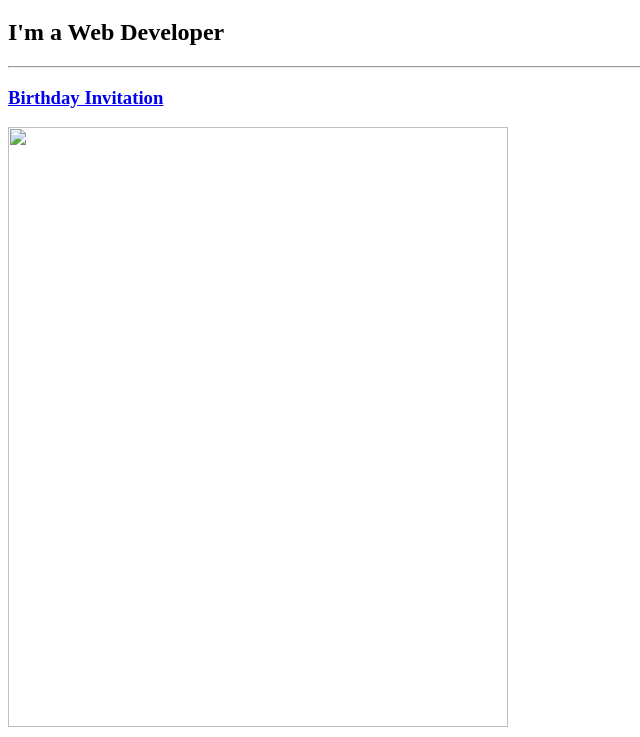
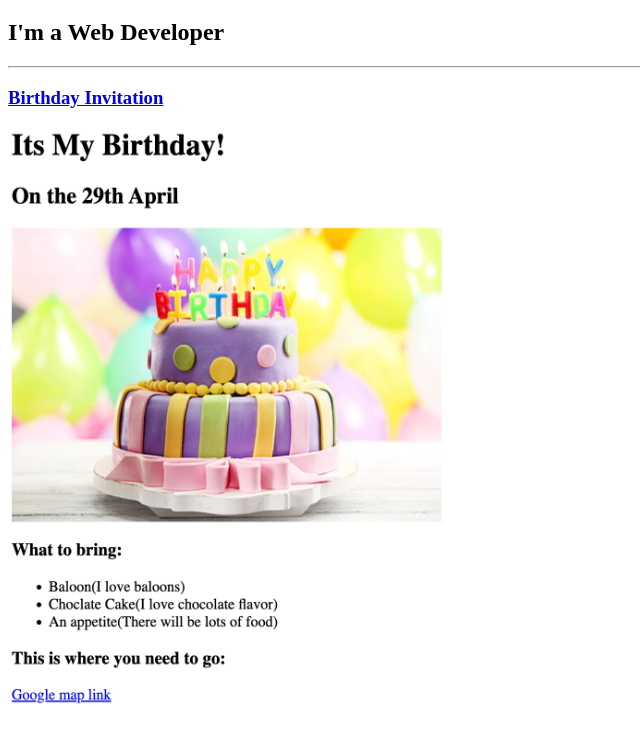
Before and after one commit to Maleeha467/html-file, a plain HTML site: page index.html in a window 1280 px wide. Shown: the part 61-798 px from the top of the page, without its empty margins (0-640 px from the left). Drawn offline with Linux system fonts and the light colour scheme; files whose address does not match are found by name.

Commit message:
Update index.html

```diff
--- a/index.html
+++ b/index.html
@@ -13,7 +13,7 @@
     <hr>
 <a href="/Screenshot1.png"><h3>Birthday Invitation</h3></a>
 <p></p>
-<img src="./assets/images/Screenshot 2025-07-25 at 6.46.06 PM.png" width="500", height="600">
+<img src="/Screenshot1.png" width="500", height="600">
 <hr>
 <p></p>
 <a href="./assets/images/Screenshot 2025-07-25 at 7.31.28 PM.png"><h3>Movie Ranking Project</h3></a>
```
